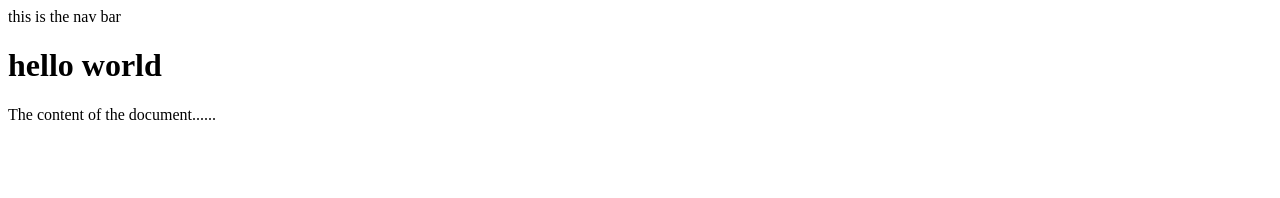
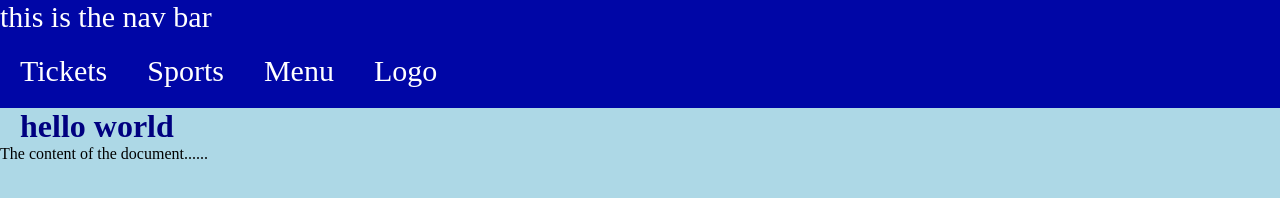
Before and after one commit to xynthiawan/UConn-Site, a plain HTML site: page index.html in a window 1280 px wide. Drawn offline with Linux system fonts and the light colour scheme.

Commit message:
nav bar editing

```diff
--- a/index.html
+++ b/index.html
@@ -2,8 +2,15 @@
 <html>
 <head>
 <title>Title of the document</title>
-<link rel="stylesheet" href="mystyle.css">
-<nav> this is the nav bar </nav>
+<link rel="stylesheet" href="style.css">
+<nav> this is the nav bar
+    <ul>
+        <li> Tickets</li>
+        <li> Sports</li>
+        <li> Menu</li>
+        <li> Logo</li>
+    </ul>
+</nav>
 </head>
 
 <body>
--- a/style.css
+++ b/style.css
@@ -1,7 +1,23 @@
+*{
+    margin:0;
+    padding:0;
+}
 nav{
-    color: blue;
+    color: rgb(255, 255, 255);
+    background-color: rgb(0, 6, 166);
+    font-size:30px;
+
 }
 
+nav ul{
+    display: flex;
+    flex-direction: row;
+}
+
+nav ul li{
+    padding:20px;
+    list-style: none;
+}
 body {
     background-color: lightblue;
   }
```
